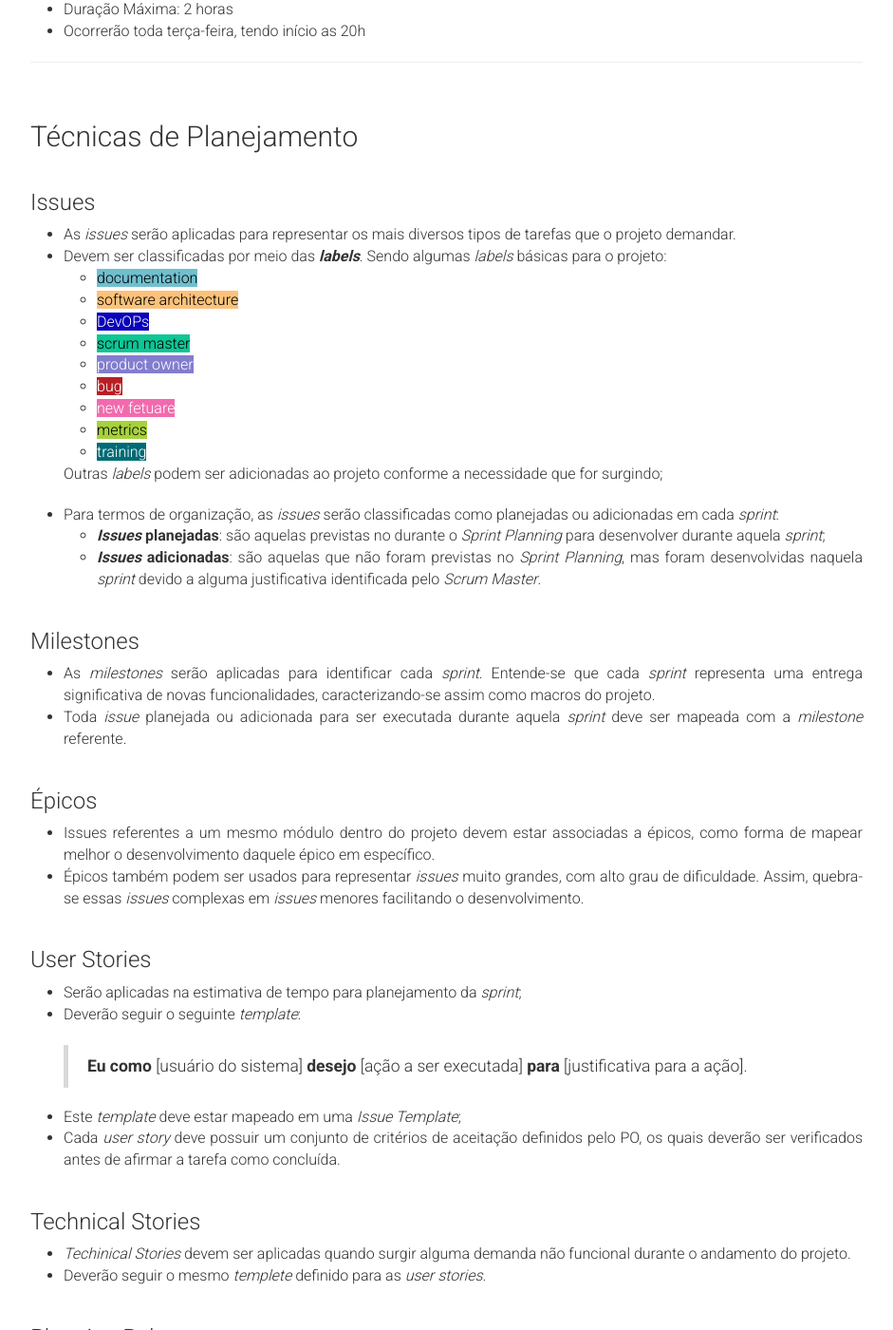
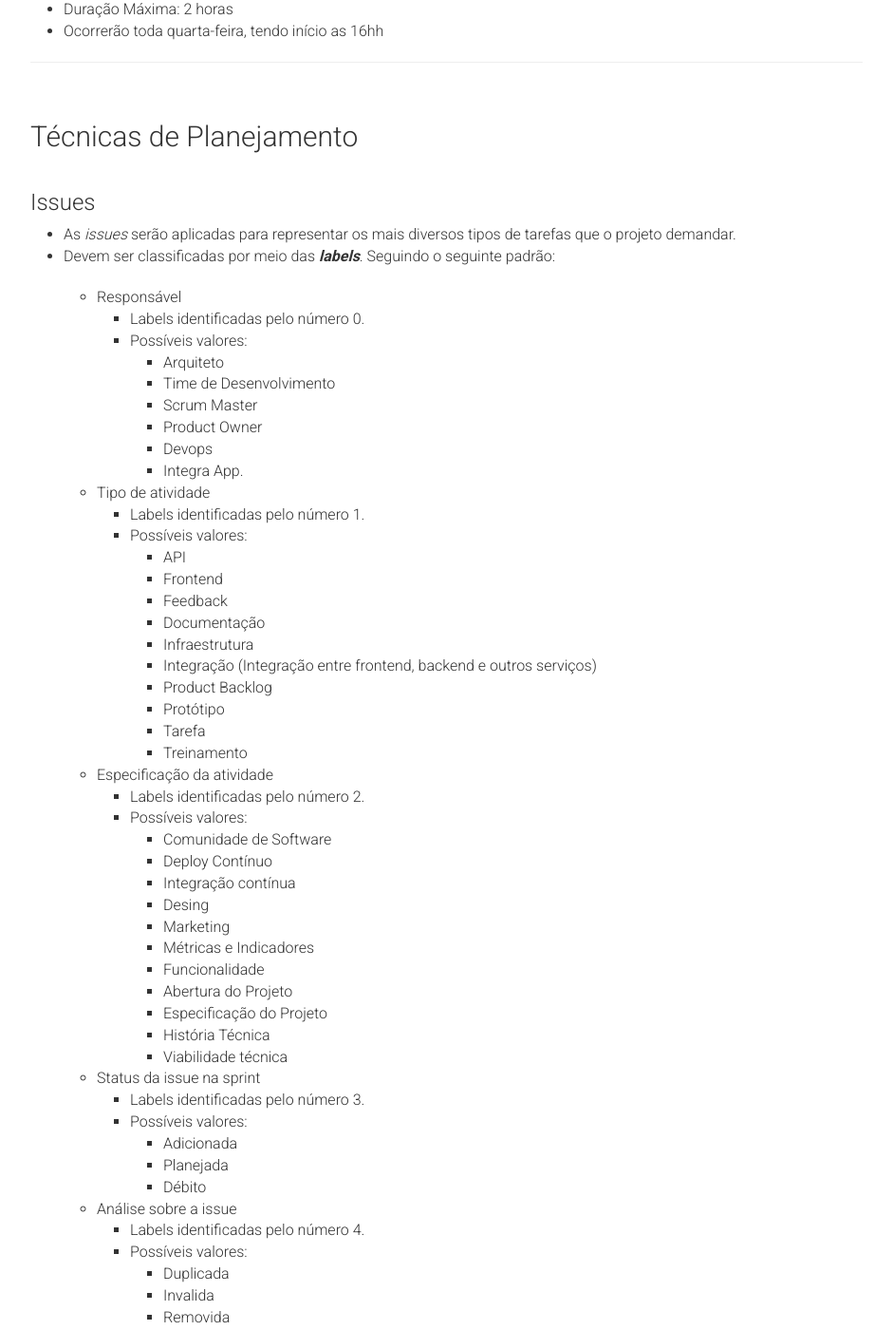
Before and after one commit to fga-eps-mds/2018.2-IndicaAi, a Jekyll site: the page built from docs/_posts/2018-08-24-metodologia.md, in a window 1280 px wide and 1400 px high, scrolled down 2257 px. Shown: the whole window at 95% size, without its empty margins (322-1263 px from the left). Built offline with Jekyll 4.4.1, drawn with Linux system fonts in a browser that asks for light colours; nearby versions of some CDN libraries; comment, search, counter and statistics services are not loaded; some of the changed text lies outside the part shown.

```diff
--- a/docs/_posts/2018-08-24-metodologia.md
+++ b/docs/_posts/2018-08-24-metodologia.md
@@ -56,16 +56,16 @@ São responsabilidades deste papel:
 * A ausência destas reuniões deverá ser previamente comunicada pelo membro da equipe e justificada. Sendo obrigação do mesmo informar o andamento das duas atividades neste dia pelos meios de comunicações definidos pela equipe.
 
 ### Sprint Review
-* Duração Máxima: 1 hora
+* Duração Máxima: 1,5 horas
 * Ocorrerão toda terça-feira, tendo início as 18h
 
 ### Sprint Restropective
-* Duração Máxima: 45 minutos
+* Duração Máxima: 30 minutos
 * Ocorrerão toda terça-feira, tendo início as 19h
 
 ### Sprint Planning
 * Duração Máxima: 2 horas
-* Ocorrerão toda terça-feira, tendo início as 20h
+* Ocorrerão toda quarta-feira, tendo início as 16hh
 
 ---
 
@@ -73,16 +73,58 @@ São responsabilidades deste papel:
 
 ### Issues
 * As _issues_ serão aplicadas para representar os mais diversos tipos de tarefas que o projeto demandar.
-* Devem ser classificadas por meio das **_labels_**. Sendo algumas _labels_ básicas para o projeto:
-  * <span style='background-color:#71bfce;color:#000'>documentation</span>
-  * <span style='background-color:#fcc27b;color:#000'>software architecture</span>
-  * <span style='background-color:#0801ba;color:#fff'>DevOPs</span>
-  * <span style='background-color:#0dc695;color:#000'>scrum master</span>
-  * <span style='background-color:#827dce;color:#fff'>product owner</span>
-  * <span style='background-color:#b71f24;color:#fff'>bug</span>
-  * <span style='background-color:#f26aae;color:#fff'>new fetuare</span>
-  * <span style='background-color:#a7d13c;color:#000'>metrics</span>
-  * <span style='background-color:#006b75;color:#fff'>training</span>
+* Devem ser classificadas por meio das **_labels_**. Seguindo o seguinte padrão:
+
+  * Responsável
+    * Labels identificadas pelo número 0.
+    * Possíveis valores:
+        * Arquiteto
+        * Time de Desenvolvimento
+        * Scrum Master
+        * Product Owner
+        * Devops
+        * Integra App.
+  * Tipo de atividade
+    * Labels identificadas pelo número 1.
+    * Possíveis valores:
+        * API
+        * Frontend
+        * Feedback
+        * Documentação
+        * Infraestrutura
+        * Integração (Integração entre frontend, backend e outros serviços)
+        * Product Backlog
+        * Protótipo
+        * Tarefa
+        * Treinamento
+  * Especificação da atividade
+    * Labels identificadas pelo número 2.
+    * Possíveis valores:
+        * Comunidade de Software
+        * Deploy Contínuo
+        * Integração contínua
+        * Desing
+        * Marketing
+        * Métricas e Indicadores
+        * Funcionalidade
+        * Abertura do Projeto
+        * Especificação do Projeto
+        * História Técnica
+        * Viabilidade técnica
+  * Status da issue na sprint
+    * Labels identificadas pelo número 3.
+    * Possíveis valores:
+        * Adicionada
+        * Planejada
+        * Débito
+  * Análise sobre a issue
+    * Labels identificadas pelo número 4.
+    * Possíveis valores:
+        * Duplicada
+        * Invalida
+        * Removida
+        * Dúvida
+        * Não será resolvida
 
   Outras _labels_ podem ser adicionadas ao projeto conforme a necessidade que for surgindo;
 * Para termos de organização, as _issues_ serão classificadas como planejadas ou adicionadas em cada _sprint_:
@@ -114,21 +156,8 @@ São responsabilidades deste papel:
 ### Planning Poker
 * Deverá ser aplicado para estimar a dificuldade de trabalho do projeto e auxiliar no planejamento das _sprints_, conforme nota-se a capacidade de produção da equipe;
 * Os pontos estimados para uma _issue_ devem estar registrados na mesma por meio do ZenHub;
-* Os valores considerados deverão seguir a tabela abaixo: 0, 1, 2, 3, 5, 8, 13 e 21.
-
-<table>
-<tr><th>Pontuação</th><th>Duração</th><th>Risco</th><th>Máximo</th></tr>
-<tr><td>0</td><td>15 minutos</td><td>15 minutos</td><td>30 minutos</td></tr>
-<tr><td>1</td><td>1 hora</td><td>1 hora</td><td>2 horas</td></tr>
-<tr><td>2</td><td>2 horas</td><td>1 hora</td><td>3 horas</td></tr>
-<tr><td>3</td><td>4 horas</td><td>2 horas</td><td>6 horas</td></tr>
-<tr><td>5</td><td>8 horas</td><td>2 horas</td><td>10 horas</td></tr>
-<tr><td>8</td><td>12 horas</td><td>4 horas</td><td>16 horas</td></tr>
-<tr><td>13</td><td>20 horas</td><td>6 horas</td><td>26 horas</td></tr>
-<tr><td>21</td><td>30 horas</td><td>10 horas</td><td>40 horas</td></tr>
-</table>
-
-_Issues_ com mais de 13 pontos devem ser transformadas em Épicos e quebradas em _issues_ menores, para facilitar o desenvolvimento do projeto.
+* Os valores considerados deverão ser: 0, 1, 2, 3, 5, 8, 13 e 21.
+* _Issues_ com mais de 13 pontos devem ser transformadas em Épicos e quebradas em _issues_ menores, para facilitar o desenvolvimento do projeto.
 
 ### MosCow
 
```
Also changed, not shown: docs/_posts/2018-08-24-vision-doc.md (+4 -4 lines), docs/_posts/2018-08-28-architecture-doc.md (+4 -4 lines), docs/_posts/2018-09-01-canvas.md (+1 -1 lines), docs/_posts/2018-09-19-review-sprint-4.md (+0 -1 lines), docs/_posts/2018-10-03-apresentacao-release-1.md (added, +8 -0 lines), docs/static/img/vision_document/catraca_livre.jpg, docs/static/img/vision_document/kekanto.jpg (added), docs/static/img/vision_document/what3_words.jpg.
